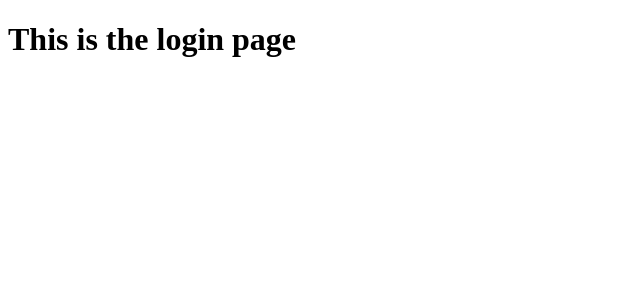
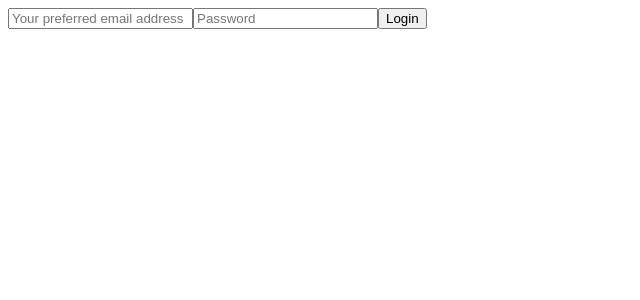
Before and after one commit to rmittal1421/Uber-Parking, a React app in the folder client/: page /login in a window 1280 px wide. Shown: the top 300 px of the page, without its empty margins (0-640 px from the left). Built offline with nearby package versions, Linux system fonts and the light colour scheme.

Commit message:
user login working

```diff
--- /dev/null
+++ b/client/src/components/Login/actions.js
@@ -0,0 +1,28 @@
+import axios from 'axios'
+import * as CONSTANTS from '../../utils/constants'
+
+export const USER_LOGIN_SUCCESSFUL = "USER_LOGIN_SUCCESSFUL"
+export const USER_LOGIN_FAILED = "USER_LOGIN_FAILED"
+
+export const loginSuccessful = (payload) => {
+    return {
+        type: USER_LOGIN_SUCCESSFUL,
+        payload
+    }
+}
+
+export const loginFailed = (payload) => {
+    return {
+        type: USER_LOGIN_FAILED,
+        payload
+    }
+}
+
+// thunk
+export const loginUser = (payload) => {
+    return (dispatch) => {
+        return axios.post(CONSTANTS.API_ENDPOINTS.LOGIN, payload)
+            .then(res => dispatch(loginSuccessful(res.data.user)))
+            .catch(error => dispatch(loginFailed(error.response.data.message)))
+    }
+}
--- a/client/src/components/Login/index.jsx
+++ b/client/src/components/Login/index.jsx
@@ -1,15 +1,68 @@
 import React, {Component} from 'react'
+import {loginUser} from './actions'
+import {connect} from 'react-redux'
 
 class Login extends Component {
     constructor(props) {
         super(props)
+        this.handleLogin = this.handleLogin.bind(this)
+        this.handleChange = this.handleChange.bind(this)
+        this.state = {
+            email: "",
+            password: ""
+        }
+    }
+
+    handleChange(e) {
+        this.setState({
+            [e.target.name]: e.target.value
+        })
+    }
+
+    handleLogin(e) {
+        e.preventDefault()
+        // Here we shall dispatch the action for registration
+        this.props.loginUser(this.state)
     }
 
     render() {
         return (
-            <h1> This is the login page </h1>
+            <form onSubmit={this.handleLogin}>
+                <input
+                    name="email"
+                    type="email"
+                    required={true}
+                    value={this.state.email}
+                    placeholder="Your preferred email address"
+                    onChange={this.handleChange}
+                />
+                <input
+                    name="password"
+                    type="password"
+                    required={true}
+                    value={this.state.password}
+                    placeholder="Password"
+                    onChange={this.handleChange}
+                />
+                <button type="submit"> Login </button>
+            </form>
         )
     }
 }
 
-export default Login
+// TODO: This needs to be changed with the actual state (user information)
+// when the next workflow is decided.
+function mapStateToProps(state) {
+    console.log(state)
+    return {
+        something: 'something'
+    }
+}
+
+function mapDispatchToProps(dispatch) {
+    return {
+        loginUser: (payload) => dispatch(loginUser(payload))
+    }
+}
+
+export default connect(mapStateToProps, mapDispatchToProps)(Login)
--- /dev/null
+++ b/client/src/components/Login/reducer.js
@@ -0,0 +1,20 @@
+import {USER_LOGIN_SUCCESSFUL, USER_LOGIN_FAILED} from './actions'
+
+// TODO: Add token after authentication is done
+const initialState = {
+    user: undefined,
+    error: null
+}
+
+export const loginReducer = (state=initialState, action) => {
+    switch(action.type) {
+        case USER_LOGIN_SUCCESSFUL:
+            const user = action.payload
+            return {user}
+        case USER_LOGIN_FAILED:
+            const error = action.payload
+            return {error}
+        default:
+            return state
+    }
+}
--- a/client/src/components/reducer.js
+++ b/client/src/components/reducer.js
@@ -1,6 +1,8 @@
 import {combineReducers} from 'redux'
 import {signupReducer} from './Signup/reducer'
+import {loginReducer} from './Login/reducer'
 
 export const componentsReducer = combineReducers({
-    signupInfo: signupReducer
+    signupInfo: signupReducer,
+    loginInfo: loginReducer
 })
--- a/client/src/utils/constants.js
+++ b/client/src/utils/constants.js
@@ -1,3 +1,4 @@
 export const API_ENDPOINTS = {
-    SIGN_UP: 'http://localhost:3000/users/signup'
+    SIGN_UP: 'http://localhost:3000/users/signup',
+    LOGIN: 'http://localhost:3000/users/login'
 }
```
